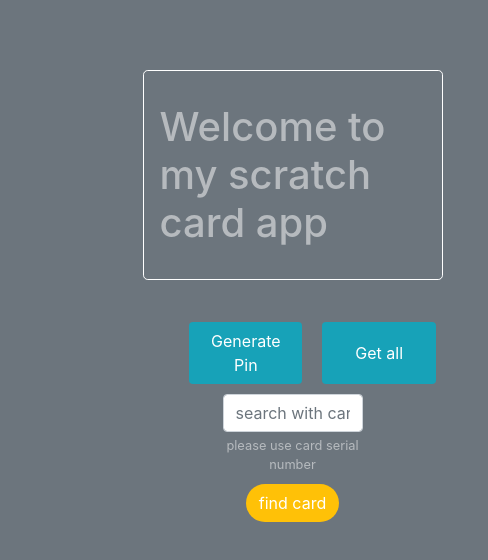
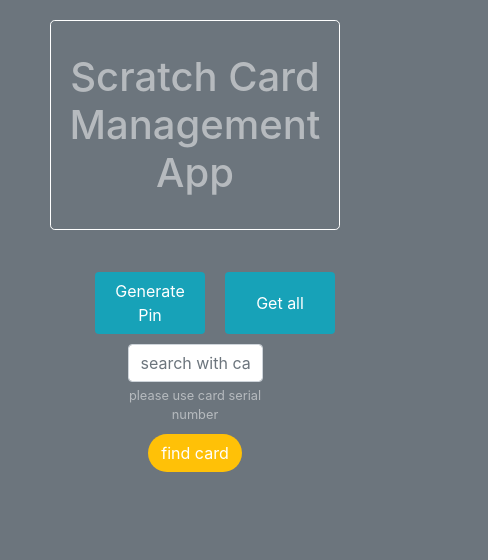
Before and after one commit to Onyedikareal/scratch-card-app, a website with bundled scripts: page index.html in a window 390 px wide. Shown: the whole page, 488 px wide, since content can reach past the window. Built offline with nearby package versions, Linux system fonts and the light colour scheme.

Commit message:
add container div to make page responsive

```diff
--- a/index.html
+++ b/index.html
@@ -7,10 +7,9 @@
         <link rel="stylesheet" href="https://stackpath.bootstrapcdn.com/bootstrap/4.3.1/css/bootstrap.min.css" integrity="sha384-ggOyR0iXCbMQv3Xipma34MD+dH/1fQ784/j6cY/iJTQUOhcWr7x9JvoRxT2MZw1T" crossorigin="anonymous">
 
     </head>
-    <body id="container"  class= " container bg-secondary text-white-50">
-        <div >
-            <div class="container bg-secondary" id="innercontainer">
-                <h1 class="jumbotron bg-transparent border border-white">Welcome to my scratch card app</h1>
+    <body class="bg-secondary container">
+            <div class="container bg-secondary text-white-50" id="innercontainer">
+                <h1 class="jumbotron bg-transparent border border-white text-center">Scratch Card Management App</h1>
                 <div class="row bj">
                 <div class="col-2"></div>
                 <button class="btn bg-info text-white col-4" id="generate">Generate Pin</button>
@@ -37,15 +36,11 @@
                         </tbody>
                     </table>
 
-                </div>
+
 
             </div>
-
        </div>
-
  <!-- using modal dialog -->
-
-
 
        <div class="modal fade" id="exampleModal" tabindex="-1" role="dialog" aria-labelledby="exampleModalLabel" aria-hidden="true">
             <div class="modal-dialog" role="document">
@@ -81,6 +76,8 @@
             </div>
 
 
+
+
         <script src="https://code.jquery.com/jquery-3.3.1.slim.min.js" integrity="sha384-q8i/X+965DzO0rT7abK41JStQIAqVgRVzpbzo5smXKp4YfRvH+8abtTE1Pi6jizo" crossorigin="anonymous"></script>
         <script src="https://cdnjs.cloudflare.com/ajax/libs/popper.js/1.14.7/umd/popper.min.js" integrity="sha384-UO2eT0CpHqdSJQ6hJty5KVphtPhzWj9WO1clHTMGa3JDZwrnQq4sF86dIHNDz0W1" crossorigin="anonymous"></script>
         <script src="https://stackpath.bootstrapcdn.com/bootstrap/4.3.1/js/bootstrap.min.js" integrity="sha384-JjSmVgyd0p3pXB1rRibZUAYoIIy6OrQ6VrjIEaFf/nJGzIxFDsf4x0xIM+B07jRM" crossorigin="anonymous"></script>
```
Lines whose indentation alone changed are shown as unchanged.
